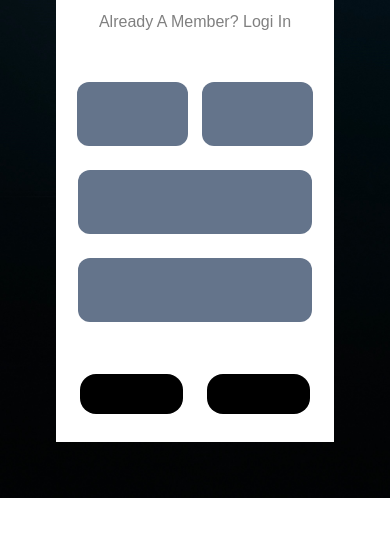
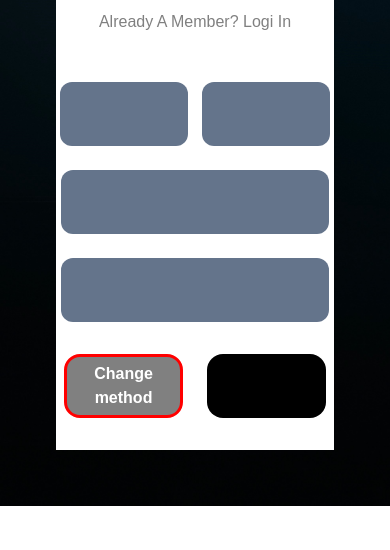
Before and after one commit to Arbin-PK/Avatar, a website: page newcount.html in a window 390 px wide. Shown: the part 294-844 px from the top of the page. Drawn offline with nearby package versions, Linux system fonts and the light colour scheme.

Commit message:
Add files via upload

```diff
--- a/newcount.css
+++ b/newcount.css
@@ -21,14 +21,40 @@ h1 {
     font-weight: bold;
 }
 
-#botao {
+#pn {
+    width: 24%;
+}
+
+#email {
+    width: 50%;
+}
+
+#password {
+    width: 50%;
+}
+
+#botoes {
+    font-weight: bold;
+    position: relative;
+    left: 3.5%;
+}
+
+#botao1,
+#botao2 {
+    width: 20%;
+}
+
+#botao1 {
     cursor: pointer;
+    background-color: gray;
+    color: white;
+    border: solid red;
 }
 
 
 
 
-
+/* responsividade */
 @media only screen and (max-width:860px) {
 
     #nome {
@@ -37,24 +63,26 @@ h1 {
     }
 
     #pn {
-        width: 40%;
+        width: 46%;
     }
 
-    #email{
-        width: 84%;
+    #email {
+        width: 96.5%;
     }
 
-    #password{
-        width: 84%;
+    #password {
+        width: 96.5%;
     }
 
-    #bt{
+    #botoes {
         justify-content: center;
+        left: 0;
     }
 
-    #botao{
-        padding: 3%;
-        width: 38%;
+    #botao1,
+    #botao2 {
+        padding: 2%;
+        width: 46.5%;
     }
 
     section {
--- a/newcount.html
+++ b/newcount.html
@@ -25,12 +25,12 @@
     </header>
 
 
-    <section class="m-14 mt-20 bg-white ">
+    <section class="m-14 mt-20 bg-white">
 
         <div>
             <p id="txt1">Start for free</p>
             <h1 class="text-3xl
-            ">Create new account !
+            ">Create new account
             </h1> <br>
 
             <p id="txt1">Already A Member? <a href="#">Logi In</a> </p> <br> <br>
@@ -38,25 +38,26 @@
             <!-- div do primeiro e ultimo nome -->
             <div id="nome" class="flex gap-7">
 
-                <input id="pn" type="text" class="bg-slate-500 rounded-xl w-44 p-5"> <input id="pn" type="text"
-                    class="bg-slate-500 rounded-xl w-44 p-5">
+                <input id="pn" type="text" class="bg-slate-500 rounded-xl p-5"> <input id="pn" type="text"
+                    class="bg-slate-500 rounded-xl p-5">
             </div> <br>
 
             <!-- email -->
             <div>
-                <input id="email" type="email" class="bg-slate-500 rounded-xl w-96 p-5">
+                <input id="email" type="email" class="bg-slate-500 rounded-xl p-5">
             </div> <br>
 
             <!-- palavra passe -->
             <div>
                 <input id="password" type="password" class="bg-slate-500 rounded-xl w-96 p-5">
-            </div> <br> <br>
+            </div> <br>
 
             <!-- os dois botoes -->
-            <div id="bt" class="flex gap-6 m-1 sm:justify-center md:justify-center lg:justify-start">
-                <input id="botao" type="button" class="bg-black w-44 p-3 rounded-2xl ">
+            <div id="botoes" class="flex gap-6 m-2">
 
-                <input id="botao" type="button" class="bg-black w-44 p-3 rounded-2xl">
+                <button  id="botao1" type="button" class="p-3 rounded-2xl "> Change method</button>
+
+                <input id="botao2" type="button" class="bg-black p-3 rounded-2xl">
             </div> <br>
         </div>
 
```
